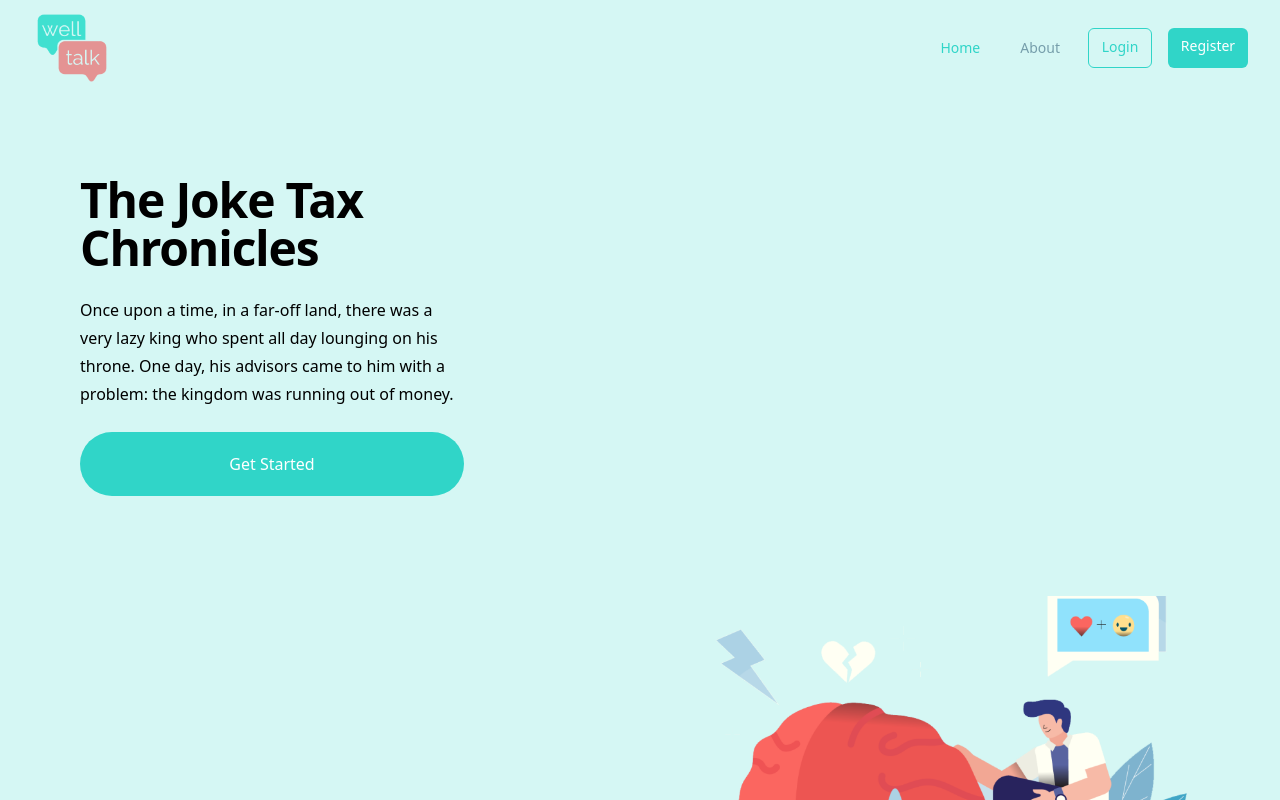
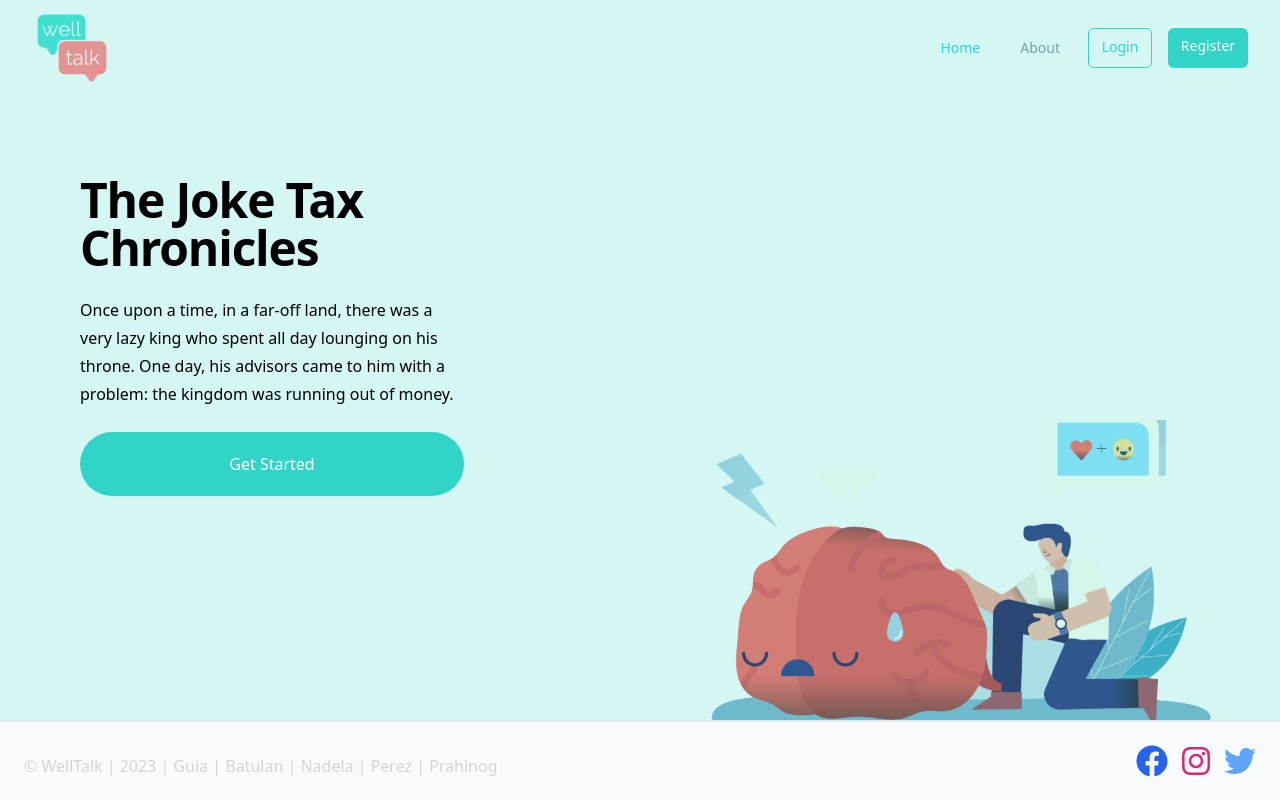
Before and after one commit to Znerree/2223-sem2-g2-g3-12-WellTalkWebsite-v2, a React (Vite) app in the folder welltalkwebapp_frontend/: page / in a window 1280 px wide. Shown: the top 800 px of the page. Built offline with nearby package versions, Linux system fonts and the light colour scheme; no server answers.

Commit message:
fixed landing layout

```diff
--- a/welltalkwebapp_frontend/src/components/Footer.tsx
+++ b/welltalkwebapp_frontend/src/components/Footer.tsx
@@ -2,10 +2,8 @@ import { FaFacebook, FaInstagram, FaTwitter } from "react-icons/fa";
 
 const Footer = () => {
   return (
-    <footer className=" h-20 flex w-screen bg-white left-0 right-0 py-8 px-6 items justify-between border-t-2">
-      <h1 className=" text-gray-300 items-center">
-        © WellTalk | 2023 | Guia | Batulan | Nadela | Perez | Prahinog
-      </h1>
+    <footer className=" h-20 flex w-full bg-gray-50 left-0 right-0 py-8 px-6 items justify-between border-t-2">
+      <h1 className=" text-gray-300 items-center">© WellTalk | 2023 | Guia | Batulan | Nadela | Perez | Prahinog</h1>
       <ul className=" flex gap-3 items-center">
         <FaFacebook className=" h-8 w-8 text-blue-600 " />
         <FaInstagram className=" h-8 w-8 text-pink-600" />
--- /dev/null
+++ b/welltalkwebapp_frontend/src/components/LandingLayout.tsx
@@ -0,0 +1,40 @@
+import useLoading from "@/hooks/useLoading";
+import Header from "./Header";
+import { ProgressBar } from "./Loading";
+import background from "@/assets/images/homebg.png";
+import Footer from "./Footer";
+
+type Props = {
+  children: React.ReactNode;
+};
+
+const LandingLayout = ({ children }: Props) => {
+  const { loading } = useLoading();
+
+  const bg = {
+    backgroundImage: `url(${background})`,
+    backgroundSize: " 50%",
+    backgroundPosition: "right bottom",
+    backgroundRepeat: "no-repeat",
+  };
+
+  return (
+    <>
+      <div className="flex h-screen flex-col">
+        <header>
+          {loading && <ProgressBar />}
+          <Header />
+        </header>
+
+        <main className=" h-full" style={bg}>
+          {children}
+        </main>
+        <footer>
+          <Footer />
+        </footer>
+      </div>
+    </>
+  );
+};
+
+export default LandingLayout;
--- a/welltalkwebapp_frontend/src/components/Loading.tsx
+++ b/welltalkwebapp_frontend/src/components/Loading.tsx
@@ -17,7 +17,7 @@ export const ProgressBar = () => {
 
   return (
     <div className="fixed h-screen w-full">
-      <div className="relative h-[2px] w-full bg-neutral-200 dark:bg-neutral-600">
+      <div className="relative h-[3px] w-full bg-neutral-200 dark:bg-neutral-600">
         <div className={`absolute top-0 left-0 h-full bg-primary transition-width duration-1000 ease-in-out ${loadingComplete ? "w-full" : "w-2"}`}></div>
       </div>
     </div>
--- a/welltalkwebapp_frontend/src/pages/About.tsx
+++ b/welltalkwebapp_frontend/src/pages/About.tsx
@@ -1,21 +1,13 @@
-import background from "@/assets/images/homebg.png";
-import Footer from "@/components/Footer";
-import HeadNav from "@/components/LandingHeader";
+import LandingLayout from "@/components/LandingLayout";
 
 const About = () => {
-  const bg = {
-    backgroundImage: `url(${background})`,
-    backgroundSize: " 50%",
-    backgroundPosition: "right bottom",
-    backgroundRepeat: "no-repeat",
-  };
   return (
     <>
-      <HeadNav />
-      <div className="flex flex-col h-screen bg-primary bg-opacity-20" style={bg}>
-        <h1>About</h1>
-      </div>
-      <Footer />
+      <LandingLayout>
+        <div className="flex flex-col h-full bg-primary bg-opacity-20">
+          <h1>About</h1>
+        </div>
+      </LandingLayout>
     </>
   );
 };
--- a/welltalkwebapp_frontend/src/pages/Landing.tsx
+++ b/welltalkwebapp_frontend/src/pages/Landing.tsx
@@ -1,19 +1,10 @@
-import Footer from "@/components/Footer";
-import background from "@/assets/images/homebg.png";
-import LandingHeader from "@/components/LandingHeader";
+import LandingLayout from "@/components/LandingLayout";
 
 const Landing = () => {
-  const bg = {
-    backgroundImage: `url(${background})`,
-    backgroundSize: " 50%",
-    backgroundPosition: "right bottom",
-    backgroundRepeat: "no-repeat",
-  };
-
   return (
     <>
-      <LandingHeader />
-      <div className="flex flex-col bg-primary bg-opacity-20 h-screen" style={bg}>
+      <LandingLayout>
+        <div className="flex h-full flex-col bg-primary bg-opacity-20">
           <div className="flex flex-col mx-20 my-20 w-96">
             <h1 className="scroll-m-20 text-4xl font-extrabold tracking-tight lg:text-5xl">The Joke Tax Chronicles</h1>
             <p className="leading-7 [&:not(:first-child)]:mt-6">
@@ -23,7 +14,7 @@ const Landing = () => {
             <button className=" mt-6 h-16 rounded-full bg-primary text-white hover:shadow-primary hover:shadow">Get Started</button>
           </div>
         </div>
-      <Footer />
+      </LandingLayout>
     </>
   );
 };
```
Lines whose indentation alone changed are shown as unchanged.
